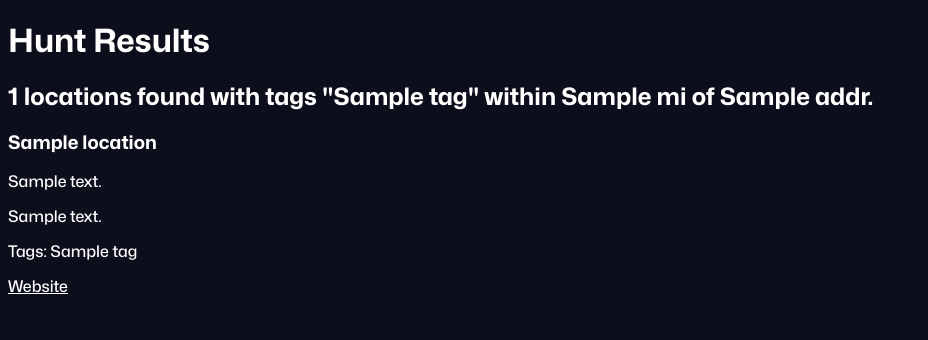
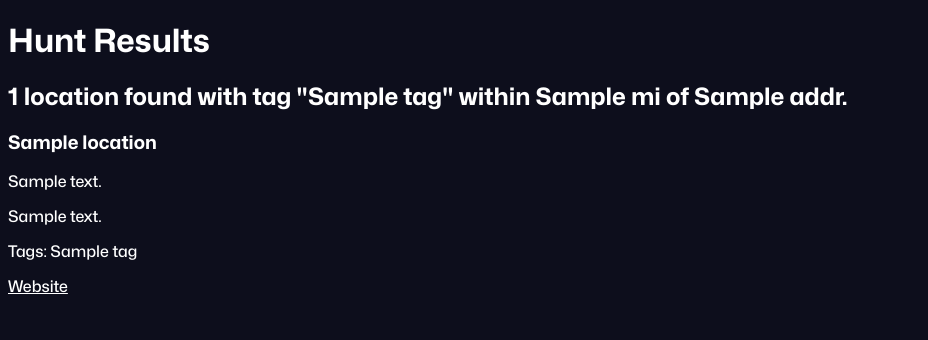
Before and after one commit to Tonnieboy300/jjarqkhunt, a Flask app: template templates/locations.html in a window 1280 px wide. Shown: the part 92-432 px from the top of the page, without its empty margins (0-928 px from the left). Run offline with Flask 3, Linux system fonts and the light colour scheme; the template is opened without the code that fills it: most values are stand-ins (such as "Sample title", 1, 10 or a date in 2020); parts of the project's set-up code (start-up, migrations or seed data) failed here and were passed over.

Commit message:
only add "-s" to "location" and "tag" when their respective arrays are plural

```diff
--- a/templates/locations.html
+++ b/templates/locations.html
@@ -1,9 +1,9 @@
 {% extends "base.html" %} {% block content%}
 <h1>Hunt Results</h1>
 {% if tags %}
-<h2>{{ locations|length }} locations found with tags "{{ tags|join(", ") }}" within {{ maxDistance}} mi of {{addr}}.</h2>
+<h2>{{ locations|length }} location{% if locations|length > 1%}s{% endif %} found with tag{% if tags|length > 1%}s{% endif %} "{{ tags|join(", ") }}" within {{ maxDistance}} mi of {{addr}}.</h2>
 {% else %}
-<h2>{{ locations|length }} locations found within {{ maxDistance}} mi of {{addr}}.</h2>
+<h2>{{ locations|length }} location{% if locations|length > 1%}s{% endif %} found within {{ maxDistance}} mi of {{addr}}.</h2>
 {% endif %} {% for location in locations %}
 <h3>{{ location.name }}</h3>
 <p>{{ location.desc }}</p>
```
